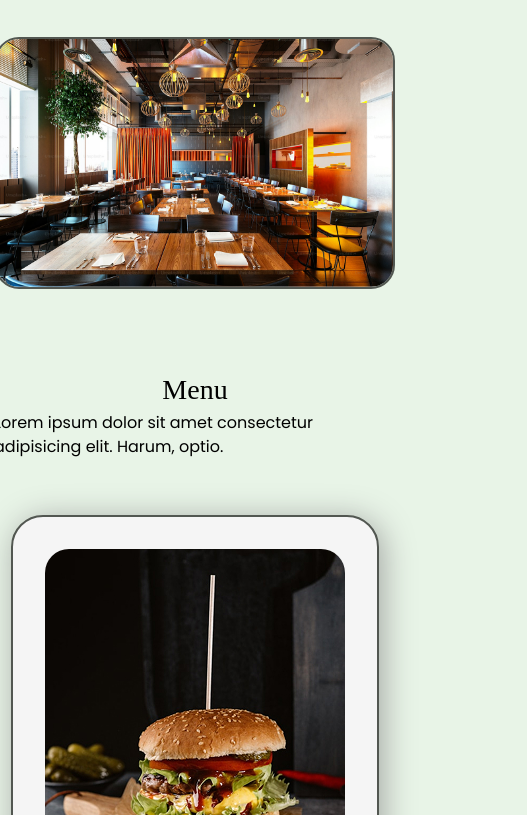
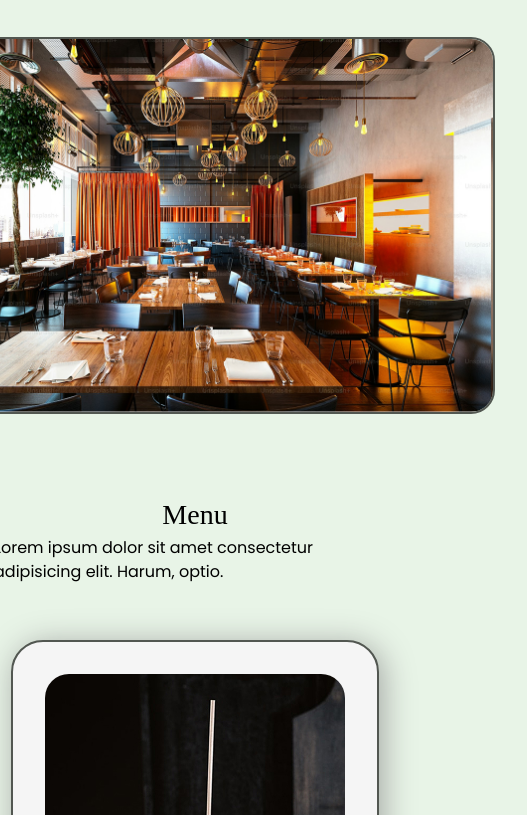
Before and after one commit to karsonhallaway/FoodSpot-Website, a plain HTML site: page index.html in a window 390 px wide. Shown: the part 1185-2000 px from the top of the page, 527 px wide, since content can reach past the window. Drawn offline with Linux system fonts and the light colour scheme; a web font is replaced by a local one.

Commit message:
added responsive styling to about section img for tablet device.

```diff
--- a/styles.css
+++ b/styles.css
@@ -273,7 +273,7 @@ nav {
   border: 2px solid var(--gray);
 }
 
-/* About Section Responsive styling */
+/* About Section Mobile Styling */
 @media (max-width: 480px) {
 
   .about-img {
@@ -282,6 +282,13 @@ nav {
 
   p {
     max-width: 40ch;
+  }
+}
+
+/* About Section Tablet Styling */
+@media (max-width: 768px) {
+  .about-img {
+    width: 600px
   }
 }
 
```
